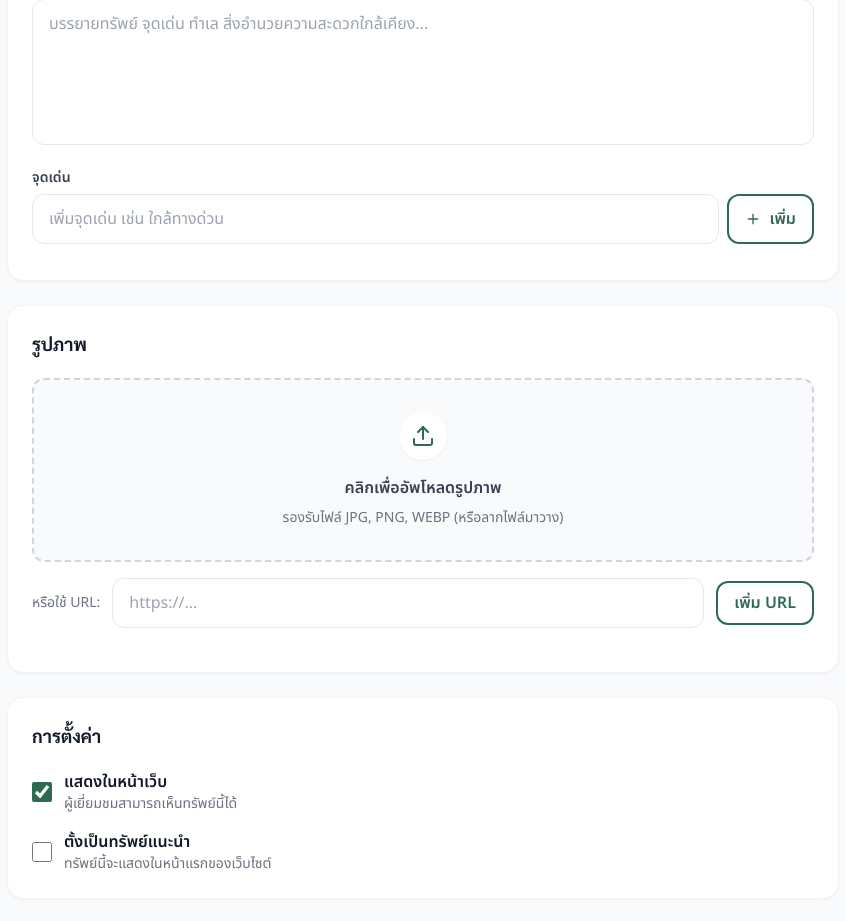
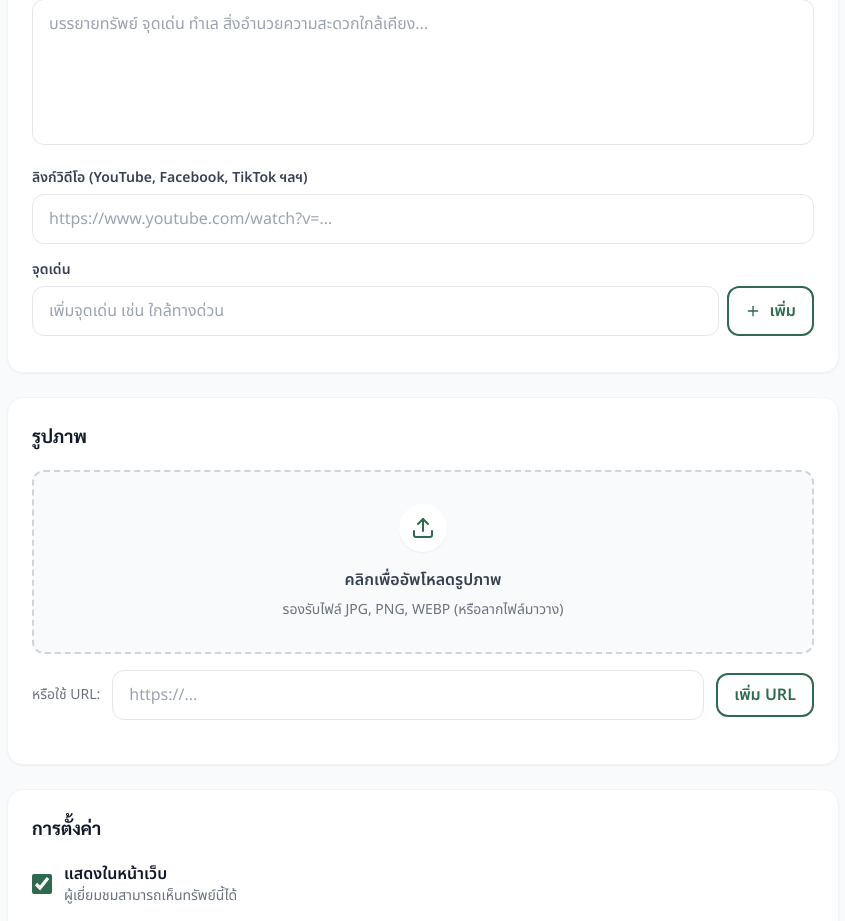
Before and after one commit to guukub/Experthome168, a Next.js app: page /admin/properties/new in a window 1280 px wide. Shown: the part 1270-2191 px from the top of the page, without its empty margins (281-1126 px from the left). Built offline with nearby package versions, Linux system fonts and the light colour scheme.

Commit message:
Update image aspect ratio to 16:9 and add video_url field

```diff
--- a/src/app/properties/[slug]/page.tsx
+++ b/src/app/properties/[slug]/page.tsx
@@ -1,7 +1,7 @@
 import { Metadata } from 'next'
 import { notFound } from 'next/navigation'
 import Link from 'next/link'
-import { MapPin, Bed, Bath, Car, Maximize, ArrowLeft, Phone, MessageCircle, Facebook, CheckCircle, Calendar } from 'lucide-react'
+import { MapPin, Bed, Bath, Car, Maximize, ArrowLeft, Phone, MessageCircle, Facebook, CheckCircle, Calendar, Play } from 'lucide-react'
 import Navbar from '@/components/public/Navbar'
 import Footer from '@/components/public/Footer'
 import ImageGallery from '@/components/public/ImageGallery'
@@ -87,9 +87,21 @@ export default async function PropertyDetailPage({ params }: Props) {
                   <span>{property.address || property.location}</span>
                 </div>
 
-                <div className="text-3xl md:text-4xl font-bold text-forest-700">
+                <div className="text-3xl md:text-4xl font-bold text-forest-700 mb-6">
                   {formatPriceRaw(property.price)}
                 </div>
+
+                {property.video_url && (
+                  <a
+                    href={property.video_url}
+                    target="_blank"
+                    rel="noopener noreferrer"
+                    className="inline-flex items-center gap-2 px-5 py-2.5 bg-red-600 hover:bg-red-700 text-white font-medium rounded-xl transition-colors mb-6"
+                  >
+                    <Play size={18} fill="currentColor" />
+                    ดูวิดีโอทรัพย์นี้
+                  </a>
+                )}
               </div>
 
               <div className="bg-white rounded-2xl border border-gray-100 p-6">
--- a/src/components/admin/PropertyForm.tsx
+++ b/src/components/admin/PropertyForm.tsx
@@ -35,6 +35,7 @@ const EMPTY_FORM = {
   bathrooms: '',
   parking: '',
   description: '',
+  video_url: '',
   highlights: [] as string[],
   is_featured: false,
   is_visible: true,
@@ -51,6 +52,7 @@ export default function PropertyForm({ initialData, isEdit = false }: PropertyFo
     bedrooms: initialData?.bedrooms?.toString() || '',
     bathrooms: initialData?.bathrooms?.toString() || '',
     parking: initialData?.parking?.toString() || '',
+    video_url: initialData?.video_url || '',
     highlights: initialData?.highlights || [],
     images: initialData?.images || [],
   })
@@ -438,6 +440,19 @@ export default function PropertyForm({ initialData, isEdit = false }: PropertyFo
             />
           </div>
 
+          {/* Video URL */}
+          <div className="mt-4">
+            <label className="label" htmlFor="prop-video">ลิงก์วิดีโอ (YouTube, Facebook, TikTok ฯลฯ)</label>
+            <input
+              id="prop-video"
+              type="url"
+              value={form.video_url}
+              onChange={e => set('video_url', e.target.value)}
+              placeholder="https://www.youtube.com/watch?v=..."
+              className="input"
+            />
+          </div>
+
           {/* Highlights */}
           <div className="mt-4">
             <label className="label">จุดเด่น</label>
--- a/src/components/public/ImageGallery.tsx
+++ b/src/components/public/ImageGallery.tsx
@@ -14,7 +14,7 @@ export default function ImageGallery({ images, title }: ImageGalleryProps) {
 
   if (!images || images.length === 0) {
     return (
-      <div className="aspect-[4/3] bg-gray-200 rounded-2xl flex items-center justify-center">
+      <div className="aspect-video bg-gray-200 rounded-2xl flex items-center justify-center">
         <span className="text-gray-400 text-lg">ไม่มีรูปภาพ</span>
       </div>
     )
@@ -27,7 +27,7 @@ export default function ImageGallery({ images, title }: ImageGalleryProps) {
   return (
     <div>
       {/* Main Image */}
-      <div className="relative aspect-[4/3] rounded-2xl overflow-hidden bg-gray-200 mb-3 group">
+      <div className="relative aspect-video rounded-2xl overflow-hidden bg-gray-200 mb-3 group">
         <Image
           src={images[currentIndex]}
           alt={`${title} - รูปที่ ${currentIndex + 1}`}
--- a/src/components/public/PropertyCard.tsx
+++ b/src/components/public/PropertyCard.tsx
@@ -44,7 +44,7 @@ export default function PropertyCard({ property, className = '' }: PropertyCardP
   return (
     <Link href={`/properties/${property.slug}`} className={`bg-white rounded-xl border border-gray-100 shadow-sm hover:shadow-md transition-all group block overflow-hidden ${className}`}>
       {/* Image Section */}
-      <div className="relative h-[240px] w-full overflow-hidden">
+      <div className="relative aspect-video w-full overflow-hidden">
         <Image
           src={mainImage}
           alt={property.title}
--- a/src/types/property.ts
+++ b/src/types/property.ts
@@ -22,6 +22,7 @@ export interface Property {
   bathrooms?: number
   parking?: number
   description?: string
+  video_url?: string
   highlights?: string[]
   is_featured: boolean
   is_visible: boolean
```
